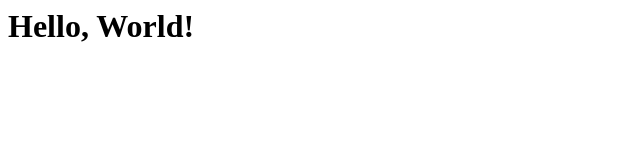
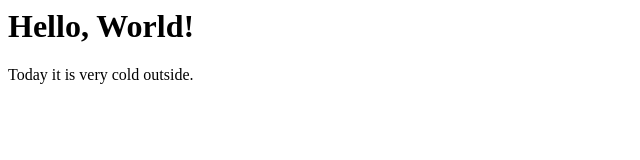
Before and after one commit to xtineburrough/hello-world2, a plain HTML site: page index.html in a window 1280 px wide. Shown: the whole page, without its empty margins (0-640 px from the left). Drawn offline with Linux system fonts and the light colour scheme.

Commit message:
Add paragraph about cold weather

```diff
--- a/index.html
+++ b/index.html
@@ -4,5 +4,6 @@
 </head>
 <body>
 <h1>Hello, World!</h1>
+  <p>Today it is very cold outside.</p>
 </body>
 </html>
```
